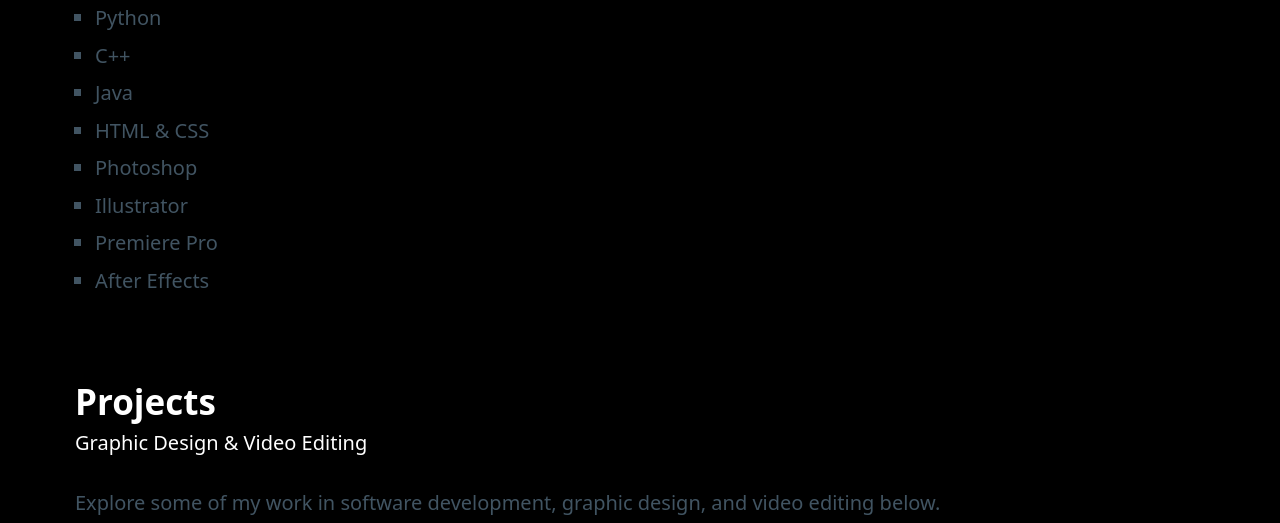
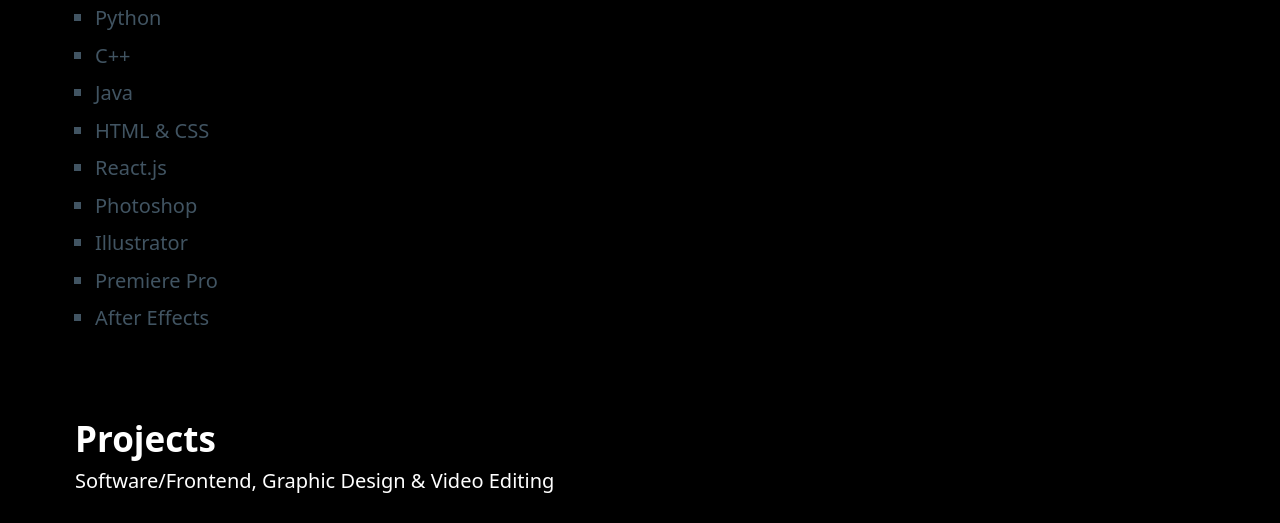
Before and after one commit to AryanPatel930/Aryan-Patel-Portfolio, a plain HTML site: page index.html in a window 1280 px wide. Shown: the part 1082-1605 px from the top of the page. Drawn offline with nearby package versions, Linux system fonts and the light colour scheme.

Commit message:
Update index.html

```diff
--- a/index.html
+++ b/index.html
@@ -149,6 +149,7 @@
                 <li>C++</li>
                 <li>Java</li>
                 <li>HTML & CSS</li>
+                <li>React.js</li>
                 <li>Photoshop</li>
                 <li>Illustrator</li>
                 <li>Premiere Pro</li>
@@ -159,7 +160,7 @@
         <section id="projects">
             <hgroup>
                 <h2>Projects</h2>
-                <h3>Graphic Design & Video Editing</h3>
+                <h3>Software/Frontend, Graphic Design & Video Editing</h3>
             </hgroup>
             <p>Explore some of my work in software development, graphic design, and video editing below.</p>
             <div class="grid">
```
